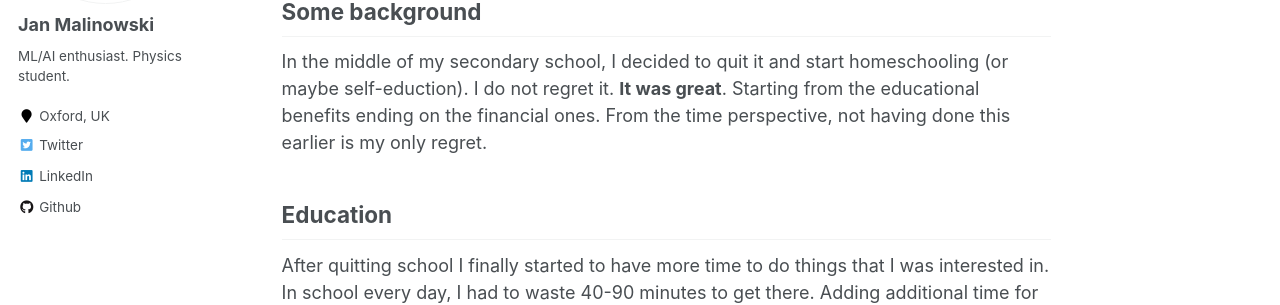
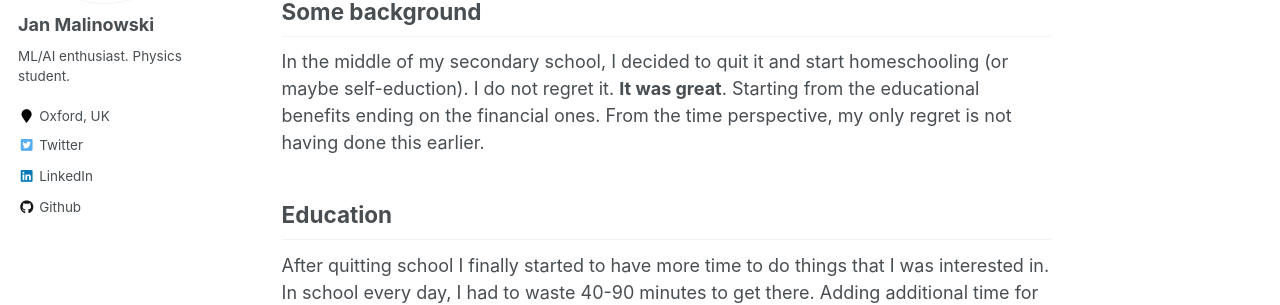
Before and after one commit to JanMalinowski/JanMalinowski.github.io, a Jekyll site: the page built from _posts/2020-12-24-blog-post-2.md, in a window 1280 px wide and 900 px high. Shown: the part 289-594 px from the top of the window. Built offline with Jekyll 4.4.1, drawn with Linux system fonts in a browser that asks for light colours.

```diff
--- a/_posts/2020-12-24-blog-post-2.md
+++ b/_posts/2020-12-24-blog-post-2.md
@@ -11,7 +11,7 @@ tags:
 
 ## Some background
 
-In the middle of my secondary school, I decided to quit it and start homeschooling (or maybe self-eduction). I do not regret it. **It was great**. Starting from the educational benefits ending on the financial ones. From the time perspective, not having done this earlier is my only regret.
+In the middle of my secondary school, I decided to quit it and start homeschooling (or maybe self-eduction). I do not regret it. **It was great**. Starting from the educational benefits ending on the financial ones. From the time perspective, my only regret is not having done this earlier.
 
 ## Education
 
```
